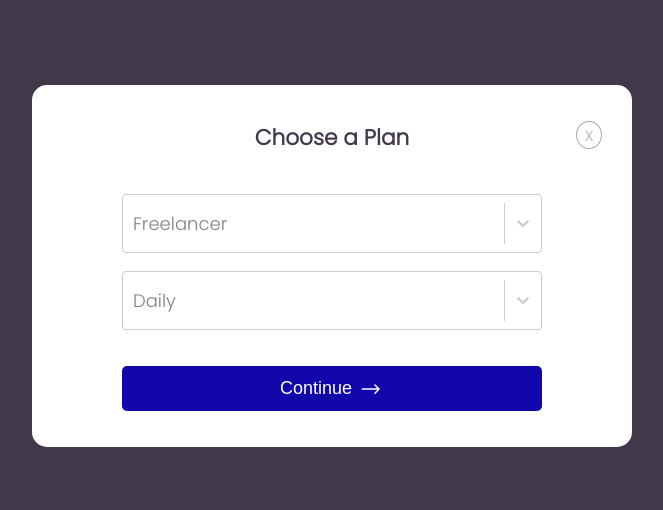
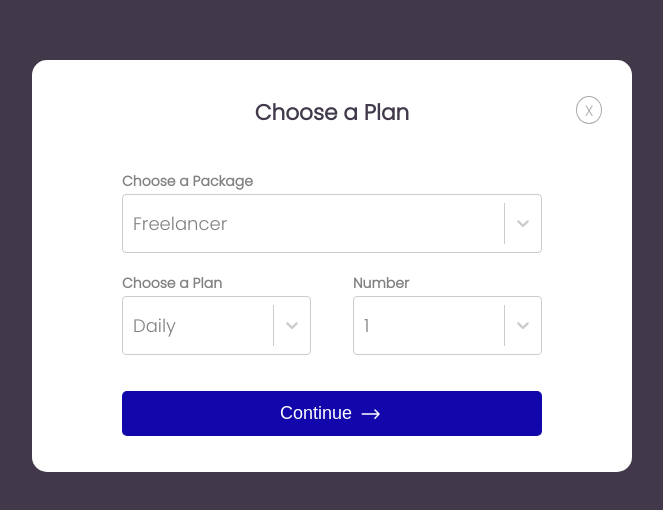
Before and after one commit to Africa-Trainovation-Consulting/newATC, a React (Create React App) app: page /chooseplan in a window 1280 px wide. Shown: the part 134-644 px from the top of the page, without its empty margins (308-971 px from the left). Built offline with nearby package versions, Linux system fonts and the light colour scheme.

Commit message:
adjustment again and again chaging select  omo

```diff
--- a/src/Sass/style.css
+++ b/src/Sass/style.css
@@ -188,6 +188,20 @@ body {
 .flex_btn h3 {
   font-size: 16px;
   margin-top: 1em;
+}
+
+.flexSelect {
+  width: 100%;
+  display: -webkit-box;
+  display: -ms-flexbox;
+  display: flex;
+  -webkit-box-pack: justify;
+      -ms-flex-pack: justify;
+          justify-content: space-between;
+}
+
+.flexSelect .form-group {
+  width: 45%;
 }
 
 button {
--- a/src/Sass/style.scss
+++ b/src/Sass/style.scss
@@ -283,7 +283,14 @@ body {
         }
     }
 }
-
+.flexSelect{
+    width: 100%;
+    display:flex;
+    justify-content: space-between;
+    .form-group{
+        width: 45%;
+    }
+}
 button {
     @include btn();
 }
--- a/src/layouts/CustomSelect.js
+++ b/src/layouts/CustomSelect.js
@@ -14,18 +14,34 @@ function CustomSelect(props) {
         { label: 'Weekly', value: 'Weekly' },
         { label: 'Monthly', value: 'Monthly' }
     ]
-const selectStyle = {
-height:'5vh'
-}
+    const option3 = [
+        { label: '1', value: '1' },
+        { label: '2', value: '2' },
+        { label: '3', value: '3' },
+        { label: '4', value: '4' }
+    ]
+    const selectStyle = {
+        height: '5vh'
+    }
 
-return <>
+    return <>
 
+        <span className="form-group">
+            <label htmlFor='select'> Choose a Package </label>
+            <Select placeholder={'Freelancer'} options={options} style={selectStyle} />
+        </span>
+        <span className="flexSelect">
+        <span className="form-group">
+            <label htmlFor='select'> Choose a Plan</label>
+            <Select placeholder={'Daily'} options={option2} />
+        </span>
+        <span className="form-group">
+            <label htmlFor='select'> Number </label>
+            <Select placeholder={'1'} options={option3} />
+        </span>
+        </span>
 
-    <Select placeholder={'Freelancer'} options={options}  style={selectStyle}/>
-    <Select placeholder={'Daily'} options={option2} />
-
-
-</>
+    </>
 
 }
 export default CustomSelect;
--- a/src/layouts/FormGroup.js
+++ b/src/layouts/FormGroup.js
@@ -1,7 +1,7 @@
 function Formgroup(props) {
     return (
         <span className="form-group">
-            <label htmlFor={props.for}> {props.label} </label>
+        <label htmlFor={props.for}> {props.label} </label>
             <input type={props.type} name={props.name} placeholder={props.placeholder} required />
         </span>
     )
```
Also changed, not shown: src/components/ChoosePlan.js (+0 -46 lines), 1 other file (tests, documents, lock files or other folders).
